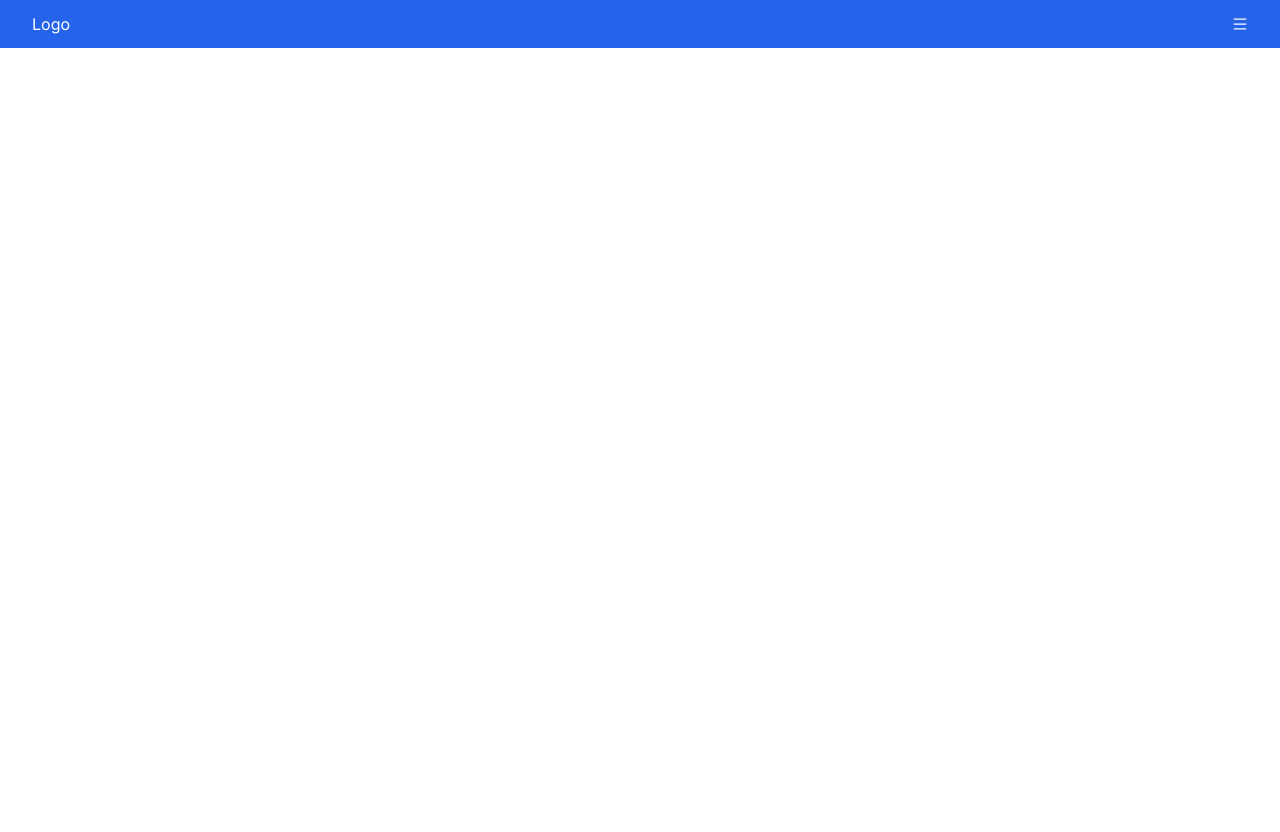
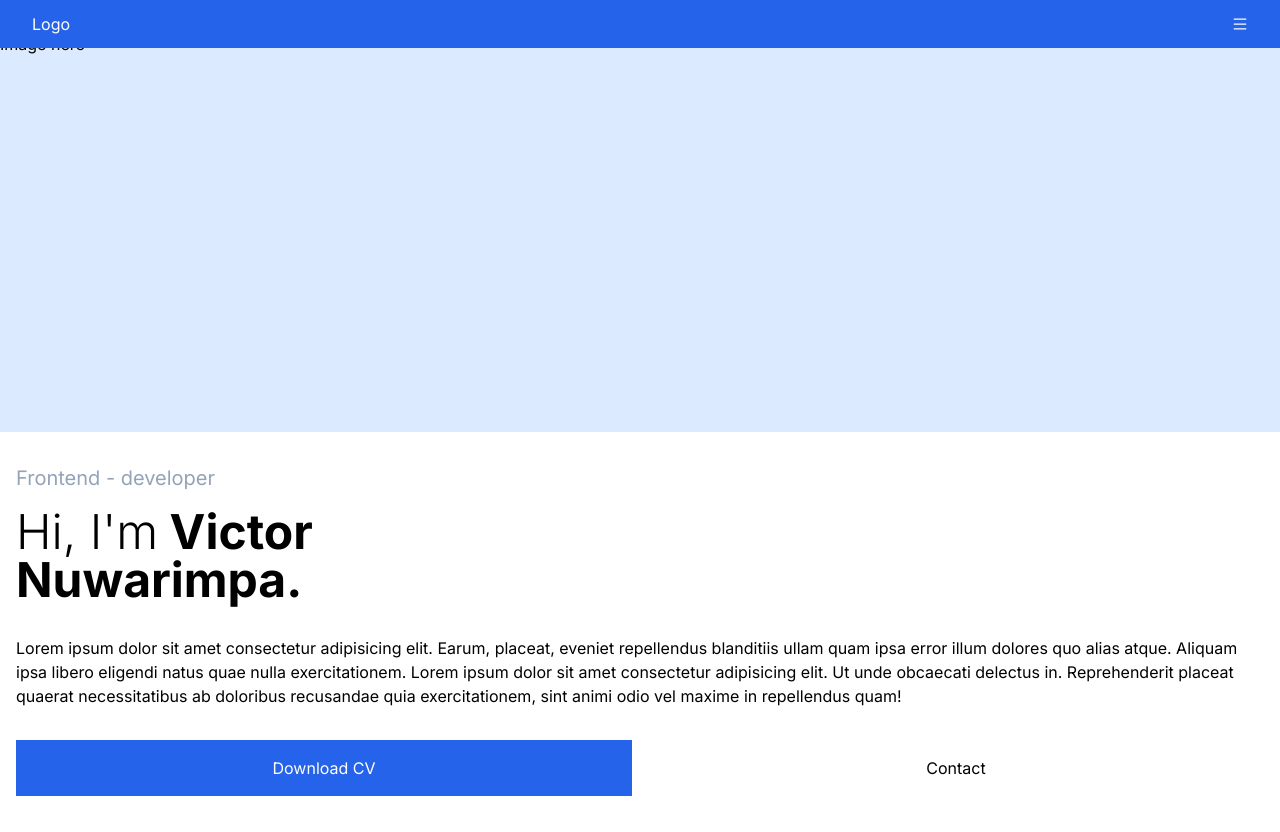
Before and after one commit to vicxtunespro/Tailwind, a Next.js app: page / in a window 1280 px wide. Before the commit the page ends 800 px from the top, so only its background shows below. Built offline with nearby package versions, Linux system fonts and the light colour scheme.

Commit message:
hero-section done

```diff
--- a/app/page.js
+++ b/app/page.js
@@ -1,9 +1,10 @@
+import HeroSection from "@/components/hero";
 import Image from "next/image";
 
 export default function Home() {
   return (
     <main>
-
+      <HeroSection/>
     </main>
   );
 }
--- /dev/null
+++ b/components/hero.jsx
@@ -0,0 +1,22 @@
+import React from 'react'
+
+export default function HeroSection() {
+  return (
+    <div className='h-screen flex flex-col mt-8'>
+        <div className="img h-1/2 bg-blue-100">
+            <p>Image here</p>
+        </div>
+        <div className="profile py-8 px-4  dark:bg-slate-600 dark:bg-slate-800">
+            <p className='text-xl text-slate-400 dark:text-slate-200'>Frontend - developer</p>
+            <p className='mt-4 text-5xl font-bold dark:text-white'><span className='font-light'>Hi, I'm</span> Victor <br></br> Nuwarimpa.</p>
+            <p className="description mt-8 dark:text-white">Lorem ipsum dolor sit amet consectetur adipisicing elit. Earum, placeat, eveniet repellendus blanditiis ullam quam ipsa error illum dolores quo alias atque. Aliquam ipsa libero eligendi natus quae nulla exercitationem.
+            Lorem ipsum dolor sit amet consectetur adipisicing elit. Ut unde obcaecati delectus in. Reprehenderit placeat quaerat necessitatibus ab doloribus recusandae quia exercitationem, sint animi odio vel maxime in repellendus quam!</p>
+
+            <div className='w-full mt-8 flex justify-between gap-4 '>
+                <button className="w-1/2 py-4 px-8 bg-blue-600 text-white dark:bg-slate-900">Download CV</button>
+                <button className="w-1/2 py-4 px-8  bg-white dark:bg-slate-900">Contact</button>
+            </div>
+        </div>
+    </div>
+  )
+}
--- a/components/nav.jsx
+++ b/components/nav.jsx
@@ -4,7 +4,7 @@ import { AiOutlineMenu } from "react-icons/ai";
 
 export default function MobileMenu() {
   return (
-    <div className='w-screen h-12 bg-blue-600 dark:bg-slate-900 text-white pl-8 pr-8 flex justify-between items-center'>
+    <div className='w-screen h-12 fixed top-0 bg-blue-600 dark:bg-slate-900 text-white pl-8 pr-8 flex justify-between items-center'>
         <p>Logo</p>
         <AiOutlineMenu/>
     </div>
```
